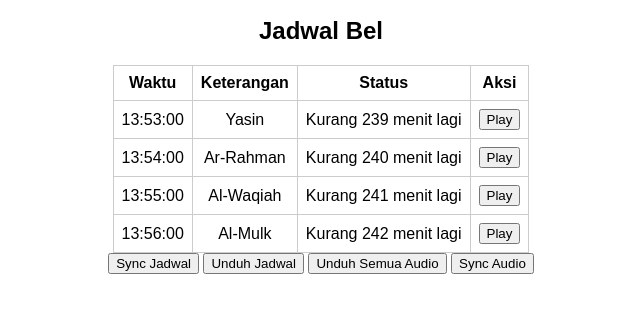
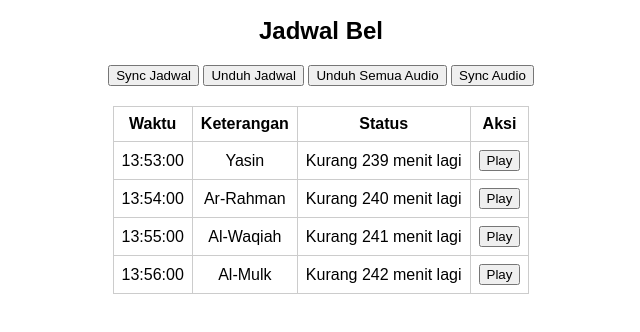
Before and after one commit to FaiqAminuddin/bel, a plain HTML site: page index.html in a window 1280 px wide. Shown: the part 146-478 px from the top of the page, without its empty margins (319-959 px from the left). Drawn offline with nearby package versions, Linux system fonts and the light colour scheme.

Commit message:
Add buttons for syncing and downloading schedules

```diff
--- a/index.html
+++ b/index.html
@@ -16,6 +16,12 @@
   <div id="clock"></div>
 
   <h2>Jadwal Bel</h2>
+      <button onclick="syncSchedule()">Sync Jadwal</button>
+  <button onclick="downloadSchedule()">Unduh Jadwal</button>
+<button onclick="downloadAllAudio()">Unduh Semua Audio</button>
+  <button onclick="syncAudio()">Sync Audio</button>
+  <div id="status" style="margin:20px; font-weight:bold; color:green;"></div>
+
   <table>
     <thead>
       <tr>
@@ -30,10 +36,7 @@
 
   <audio id="bell" controls hidden></audio>
 
-    <button onclick="syncSchedule()">Sync Jadwal</button>
-  <button onclick="downloadSchedule()">Unduh Jadwal</button>
-<button onclick="downloadAllAudio()">Unduh Semua Audio</button>
-  <button onclick="syncAudio()">Sync Audio</button>
+
 
   <script src="https://cdnjs.cloudflare.com/ajax/libs/jszip/3.10.1/jszip.min.js"></script>
 <script src="https://cdnjs.cloudflare.com/ajax/libs/FileSaver.js/2.0.5/FileSaver.min.js"></script>
```
